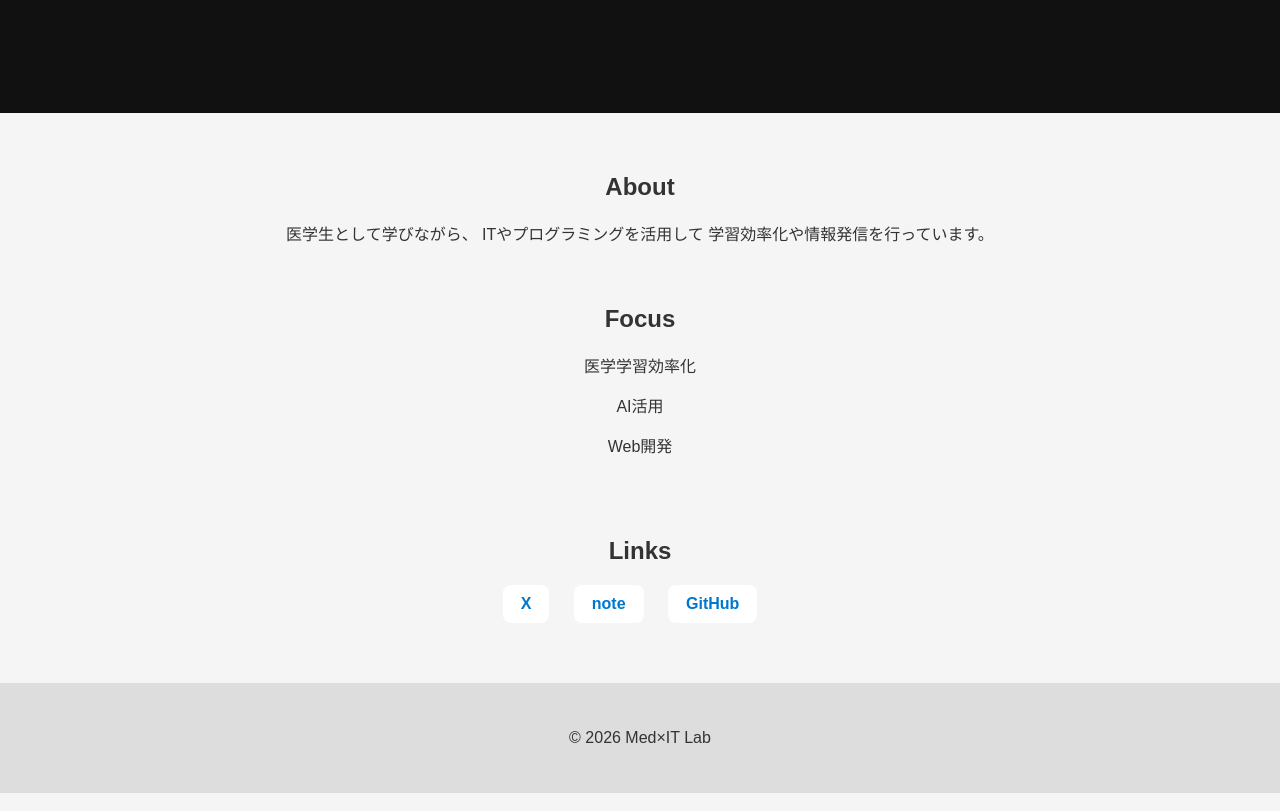
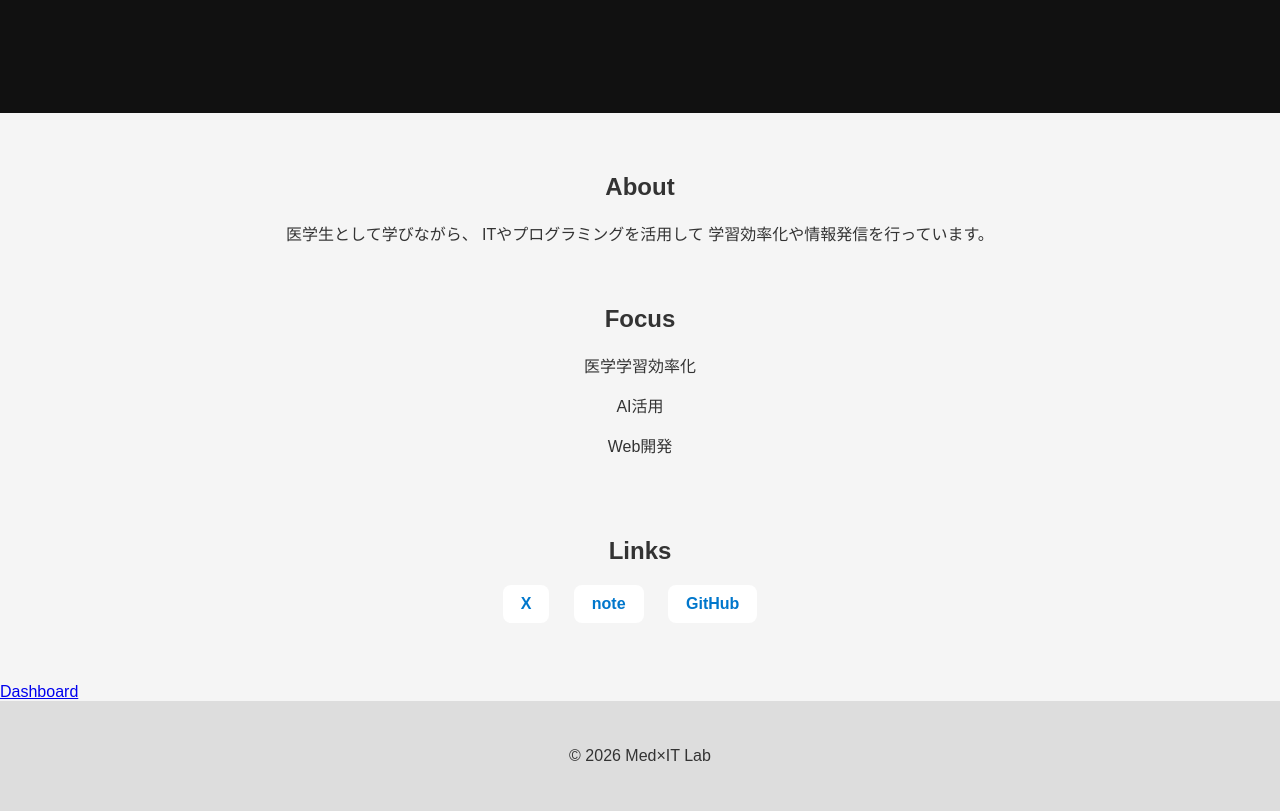
Before and after one commit to Med-IT-Lab/med-it-lab, a plain HTML site: page index.html in a window 1280 px wide. Shown: the part 230-1041 px from the top of the page. Drawn offline with Linux system fonts and the light colour scheme.

Commit message:
aset button to dashboard

```diff
--- a/index.html
+++ b/index.html
@@ -40,6 +40,10 @@
     </div>
   </section>
 
+  <a class="button" href="dashboard.html">
+    Dashboard
+  </a>
+
   <footer>
     <p>© 2026 Med×IT Lab</p>
   </footer>
```
